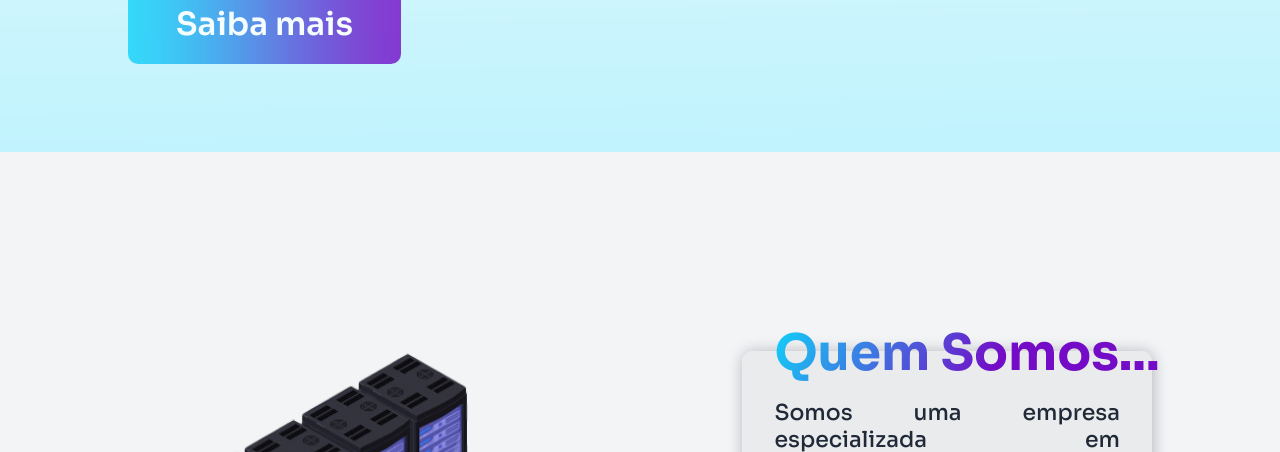
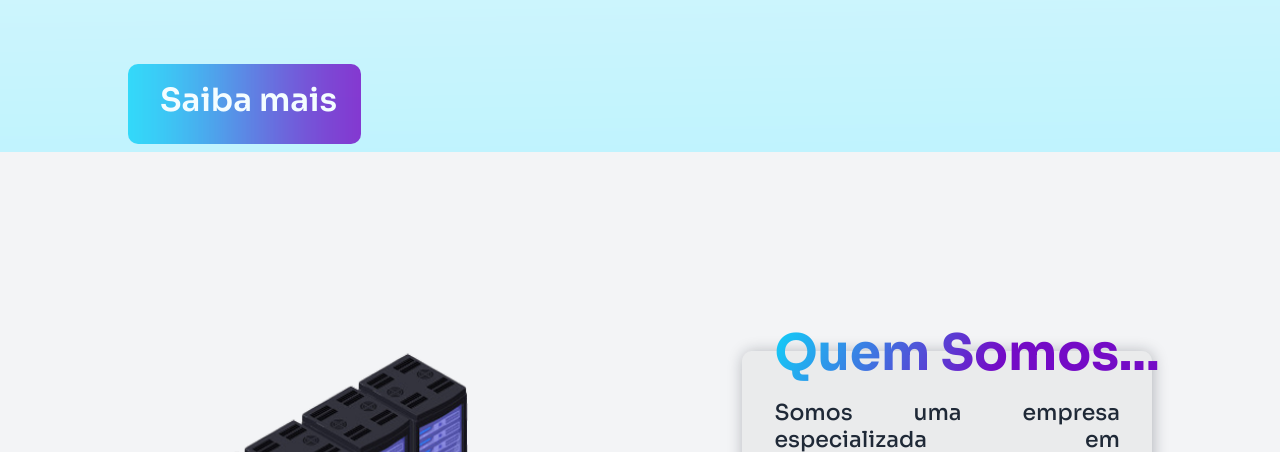
Before and after one commit to InfraWatch-inc/web-data-viz, a website: page public/index.html in a window 1280 px wide. Shown: the part 648-1100 px from the top of the page. Drawn offline with nearby package versions, Linux system fonts and the light colour scheme.

Commit message:
Fix btn hero

```diff
--- a/public/css/index.css
+++ b/public/css/index.css
@@ -350,6 +350,7 @@ main {
         border-radius: 10px;
         height: 5rem;
         font-size: 32px;
+        margin: 5rem 0 0 0;
     }
 
     .container-hero3 {
@@ -430,6 +431,12 @@ main {
 
 }
 
+.div-hero {
+    display: flex;
+    height: 5rem;
+
+}
+
 @keyframes aparecer-btn-top-page {
     from {
         opacity: 0;
--- a/public/css/main.css
+++ b/public/css/main.css
@@ -134,6 +134,10 @@ a:hover {
   font-weight: 500;
 }
 
+.white {
+  color: white;
+}
+
 /* .medium-btn { */
   /* border-radius: 10px; */
   /* margin-right: 10px; */
--- a/public/index.html
+++ b/public/index.html
@@ -72,17 +72,17 @@
         </div>
         <h2>Onde a <br> renderização encontra a estabilidade!</h2>
 
-        <div>
-          <button class="hero-btn">Saiba mais</button>
+        <div class="div-hero">
+          <a class="hero-btn btn" style="color: white;" href="#quemSomos">Saiba mais</a>
         </div>
       </div>
 
       <div class="work-image">
-        <img src="assets/imgs/image 1.png" width="100%" />
+        <img src="assets/imgs/image 1.png" width="100%"/>
       </div>
     </div>
 
-    <div class="quem-somos-container">
+    <div id="quemSomos" class="quem-somos-container">
       <div class="server-image no-mobile">
         <img src="assets/imgs/image 5.png" width="100%" />
       </div>
```
